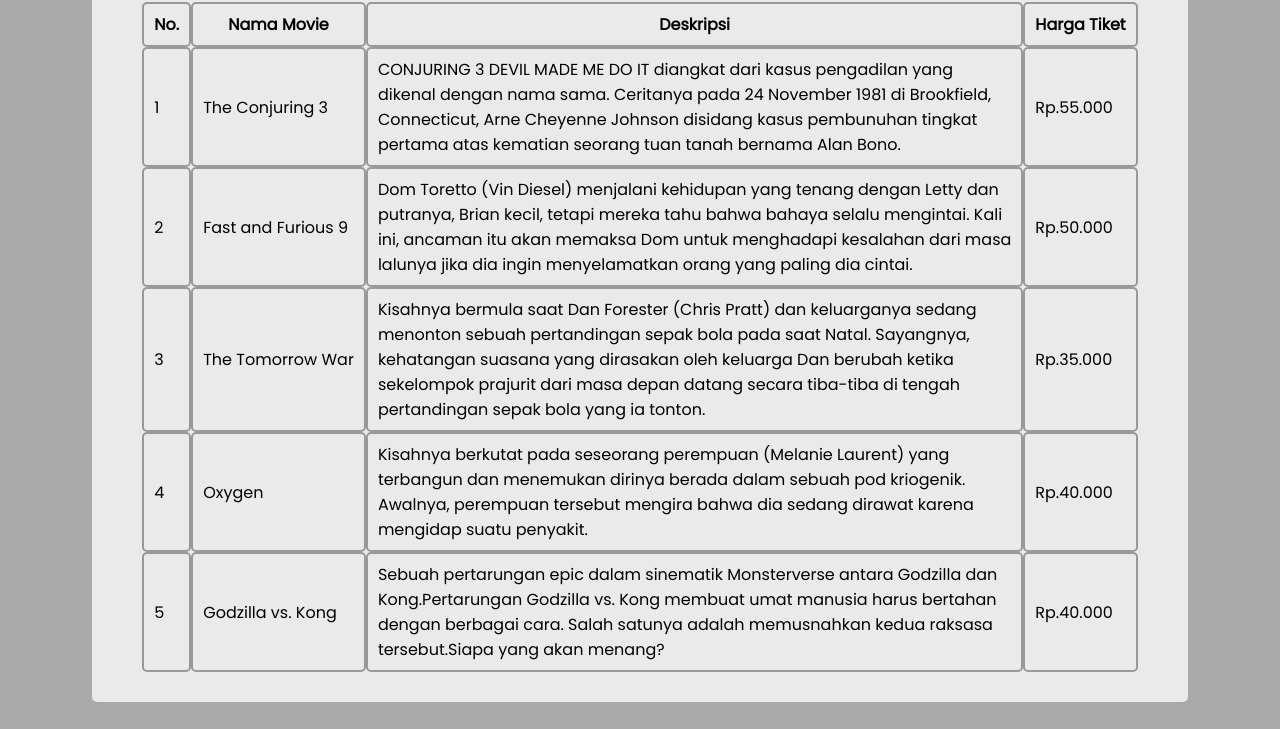
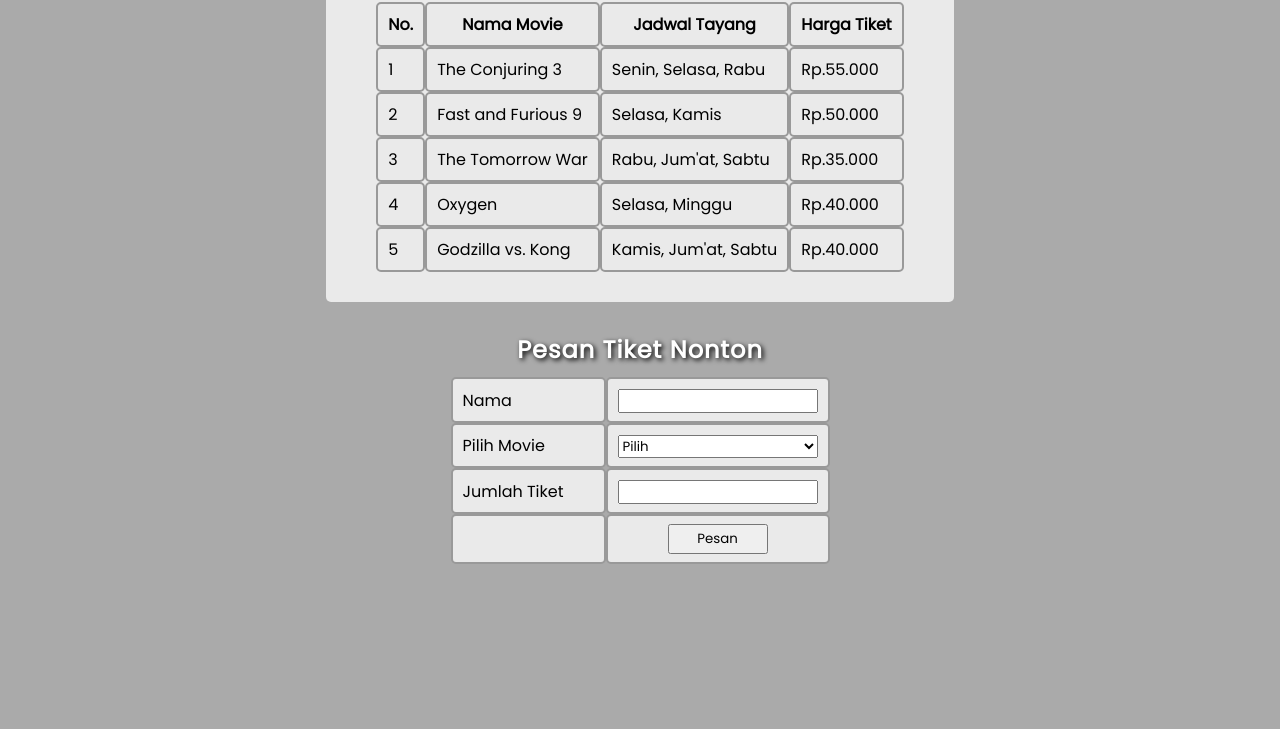
Before and after one commit to icang02/beli-tiket-nonton, a plain HTML site: page index.html in a window 1280 px wide. Shown: the part 118-847 px from the top of the page. Drawn offline with Linux system fonts and the light colour scheme.

Commit message:
edit isi table

```diff
--- a/index.html
+++ b/index.html
@@ -17,37 +17,37 @@
                 <tr>
                     <th>No.</th>
                     <th>Nama Movie</th>
-                    <th>Deskripsi</th>
+                    <th>Jadwal Tayang</th>
                     <th>Harga Tiket</th>
                 </tr>
                 <tr>
                     <td>1</td>
                     <td>The Conjuring 3</td>
-                    <td>CONJURING 3 DEVIL MADE ME DO IT diangkat dari kasus pengadilan yang <br> dikenal dengan nama sama. Ceritanya pada 24 November 1981 di Brookfield,<br> Connecticut, Arne Cheyenne Johnson disidang kasus pembunuhan tingkat <br> pertama atas kematian seorang tuan tanah bernama Alan Bono. </td>
+                    <td>Senin, Selasa, Rabu</td>
                     <td>Rp.55.000</td>
                 </tr>
                 <tr>
                     <td>2</td>
                     <td>Fast and Furious 9</td>
-                    <td>Dom Toretto (Vin Diesel) menjalani kehidupan yang tenang dengan Letty dan <br> putranya, Brian kecil, tetapi mereka tahu bahwa bahaya selalu mengintai. Kali <br> ini, ancaman itu akan memaksa Dom untuk menghadapi kesalahan dari masa <br> lalunya jika dia ingin menyelamatkan orang yang paling dia cintai.</td>
+                    <td>Selasa, Kamis</td>
                     <td>Rp.50.000</td>
                 </tr>
                 <tr>
                     <td>3</td>
                     <td>The Tomorrow War</td>
-                    <td>Kisahnya bermula saat Dan Forester (Chris Pratt) dan keluarganya sedang <br> menonton sebuah pertandingan sepak bola pada saat Natal. Sayangnya, <br> kehatangan suasana yang dirasakan oleh keluarga Dan berubah ketika <br> sekelompok prajurit dari masa depan datang secara tiba-tiba di tengah <br> pertandingan sepak bola yang ia tonton.</td>
+                    <td>Rabu, Jum'at, Sabtu</td>
                     <td>Rp.35.000</td>
                 </tr>
                 <tr>
                     <td>4</td>
                     <td>Oxygen</td>
-                    <td>Kisahnya berkutat pada seseorang perempuan (Melanie Laurent) yang <br> terbangun dan menemukan dirinya berada dalam sebuah pod kriogenik. <br> Awalnya, perempuan tersebut mengira bahwa dia sedang dirawat karena <br> mengidap suatu penyakit.</td>
+                    <td>Selasa, Minggu</td>
                     <td>Rp.40.000</td>
                 </tr>
                 <tr>
                     <td>5</td>
                     <td>Godzilla vs. Kong</td>
-                    <td>Sebuah pertarungan epic dalam sinematik Monsterverse antara Godzilla dan <br> Kong.Pertarungan Godzilla vs. Kong membuat umat manusia harus bertahan <br> dengan berbagai cara. Salah satunya adalah memusnahkan kedua raksasa <br> tersebut.Siapa yang akan menang?</td>
+                    <td>Kamis, Jum'at, Sabtu</td>
                     <td>Rp.40.000</td>
                 </tr>
             </table>
@@ -111,10 +111,6 @@
         <!-- Akhir struk pembayaran -->
     </div>
 
-
-
-
-
 <script src="script.js"></script>
 </body>
 </html>
```
